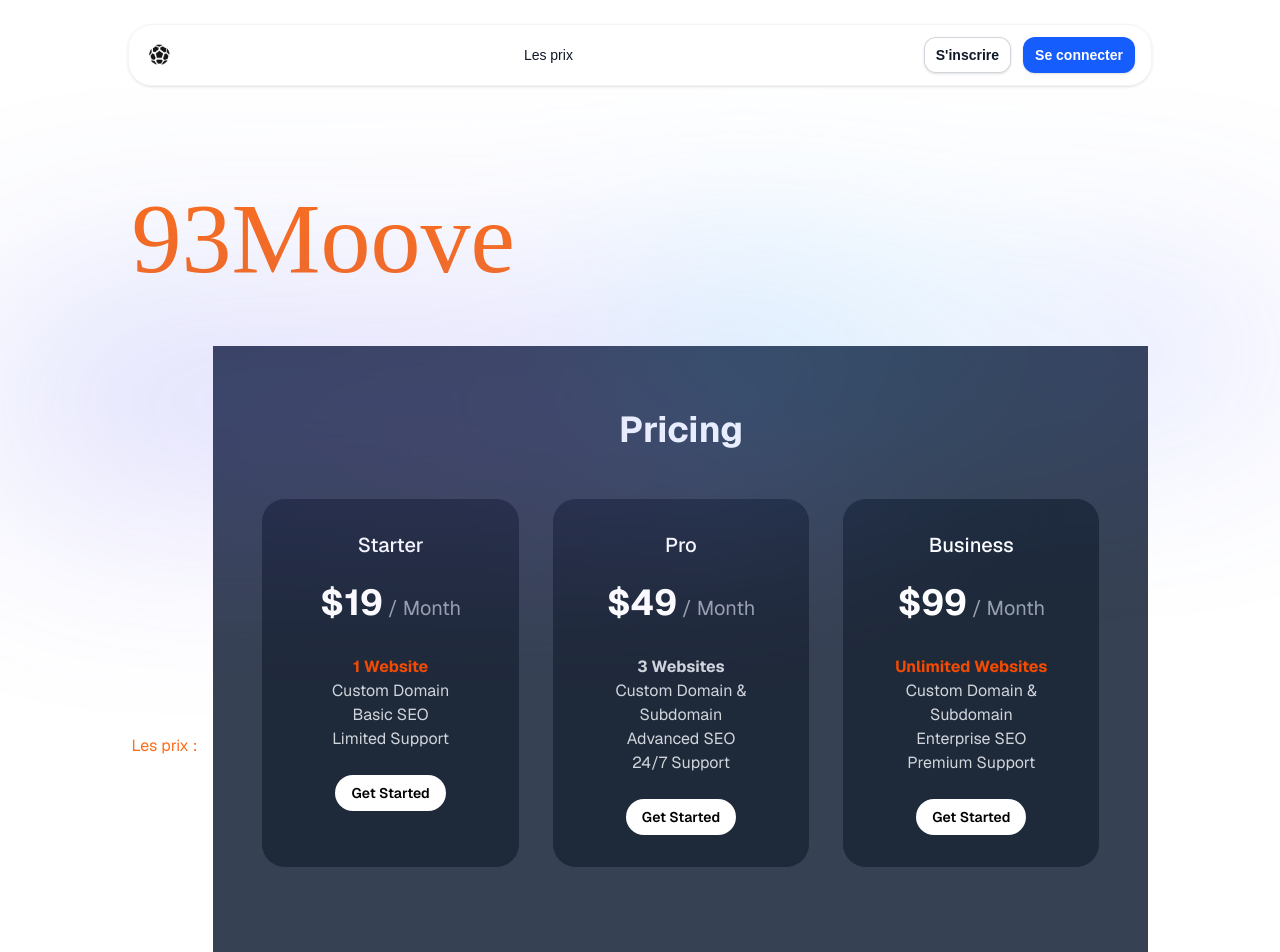
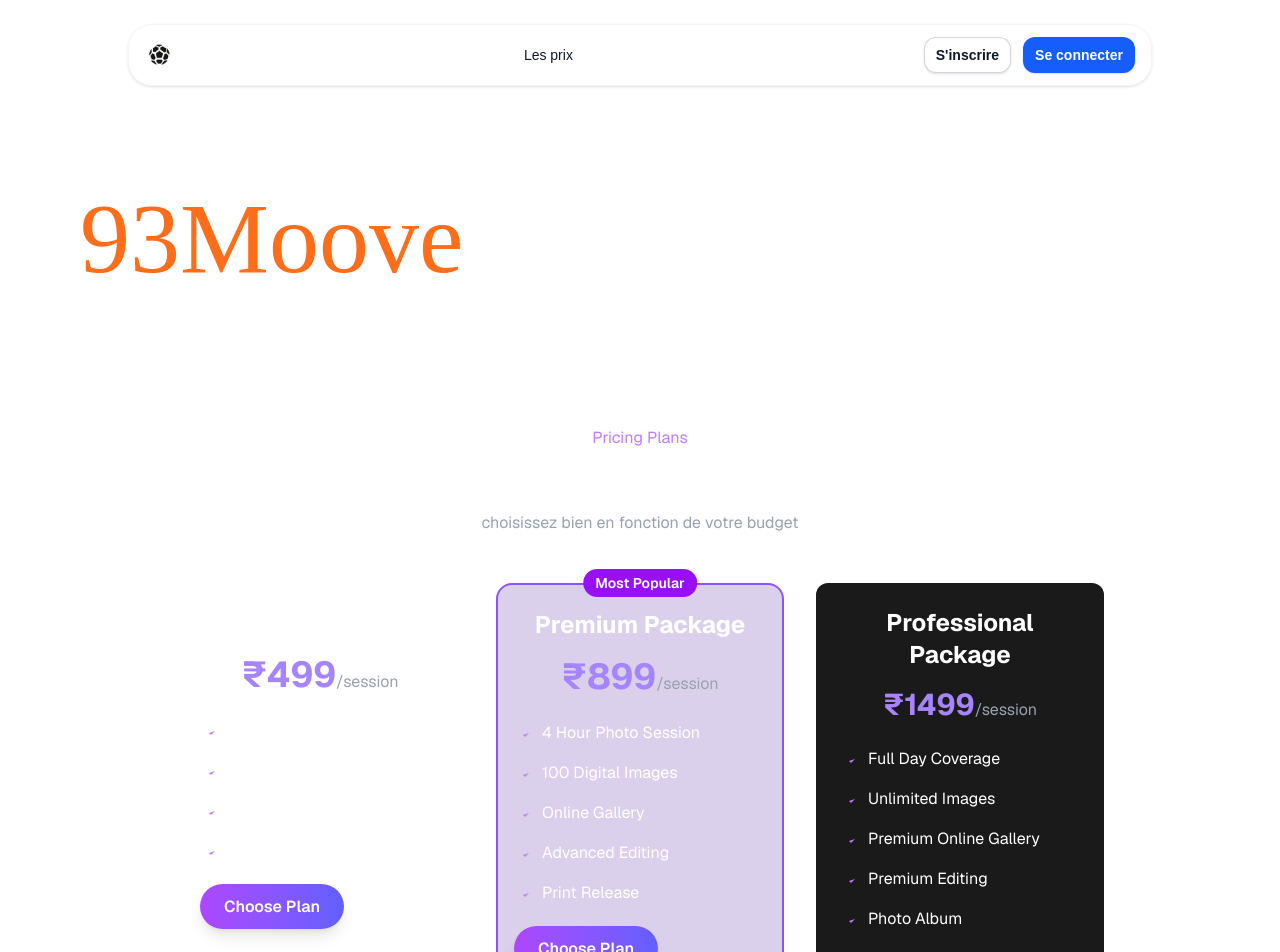
Before and after one commit to ChVrles14/93Moove, a Next.js app: page /prix in a window 1280 px wide. Shown: the top 952 px of the page. Built offline with nearby package versions, Linux system fonts and the light colour scheme.

Commit message:
tout update

```diff
--- a/src/app/prix/page.tsx
+++ b/src/app/prix/page.tsx
@@ -7,76 +7,208 @@ export default function Home() {
                 <h1>93Moove</h1>
 
 
-                <div className="flex gap-4 items-center flex-col sm:flex-row">
-                    <p>Les prix :</p>
+                <div id="pricing" className="py-20 md:px-20 lg:px-20">
+                    <div className="container mx-auto px-4">
+                        <div className="mb-12 text-center">
+                            <h3 className="text-purple-400" data-aos="fade-down">Pricing Plans</h3>
+                            <h2 className="text-white text-[30px] font-bold" data-aos="fade-down">
+                                Choose Your Perfect Package
+                            </h2>
+                            <p className="mx-auto mt-4 max-w-2xl text-gray-400" data-aos="fade-down">
+                                choisissez bien en fonction de votre budget
+                            </p>
+                        </div>
 
-                    <div className="bg-gray-700 px-4 py-16 min-h-screen">
-                        <div aria-hidden="true"
-                             className="absolute inset-0 h-max w-full m-auto grid grid-cols-2 -space-x-52 opacity-20">
-                            <div className="blur-[106px] h-56 bg-gradient-to-br to-purple-400 from-blue-700"></div>
-                            <div className="blur-[106px] h-32 bg-gradient-to-r from-cyan-400 to-indigo-600"></div>
-                        </div>
-                        <div className="max-w-7xl mx-auto px-6 md:px-12 xl:px-6">
-                            <div className="mb-10 space-y-4 px-6 md:px-0">
-                                <h2 className="text-center text-2xl font-bold text-white sm:text-3xl md:text-4xl">Pricing</h2>
-                            </div>
-                            <div className="flex flex-col sm:flex-row justify-center gap-4">
-                                <div
-                                    className="flex flex-col items-center aspect-auto p-4 sm:p-8 border rounded-3xl bg-gray-800 border-gray-700 shadow-gray-600/10 shadow-none m-2 flex-1 max-w-md">
-                                    <h2 className="text-lg sm:text-xl font-medium text-white mb-2">Starter</h2>
-                                    <p className="text-lg sm:text-xl text-center mb-8 mt-4 text-gray-400">
-                                        <span className="text-3xl sm:text-4xl font-bold text-white">$19</span> / Month
-                                    </p>
-                                    <ul className="list-none list-inside mb-6 text-center text-gray-300">
-                                        <li className="font-bold text-orange-600">1 Website</li>
-                                        <li>Custom Domain</li>
-                                        <li>Basic SEO</li>
-                                        <li>Limited Support</li>
+                        <div className="grid gap-8 md:grid-cols-2 lg:grid-cols-3">
+
+                            <div className="relative bg-[#FFFFFF] border-gray-800 p-6 rounded-xl">
+                                <div className="text-center">
+                                    <h3 className="text-2xl font-bold text-white">
+                                        Basic Package
+                                    </h3>
+                                    <div className="mt-4 text-center">
+            <span className="text-4xl text-violet-400 font-bold">
+              &#8377;499
+            </span>
+                                        <span className="text-gray-400">/session</span>
+                                    </div>
+                                </div>
+                                <div className="mt-6">
+                                    <ul className="mb-8 space-y-4">
+                                        <li className="flex items-center">
+                                            <svg className="mr-2 h-5 w-5 text-purple-400"
+                                                 xmlns="http://www.w3.org/2000/svg" viewBox="0 0 20 20"
+                                                 fill="currentColor" aria-hidden="true">
+                                                <path d="M9 12l2 2 4-4"></path>
+                                            </svg>
+                                            <span className="text-white">2 Hour Photo Session</span>
+                                        </li>
+                                        <li className="flex items-center">
+                                            <svg className="mr-2 h-5 w-5 text-purple-400"
+                                                 xmlns="http://www.w3.org/2000/svg" viewBox="0 0 20 20"
+                                                 fill="currentColor" aria-hidden="true">
+                                                <path d="M9 12l2 2 4-4"></path>
+                                            </svg>
+                                            <span className="text-white">50 Digital Images</span>
+                                        </li>
+                                        <li className="flex items-center">
+                                            <svg className="mr-2 h-5 w-5 text-purple-400"
+                                                 xmlns="http://www.w3.org/2000/svg" viewBox="0 0 20 20"
+                                                 fill="currentColor" aria-hidden="true">
+                                                <path d="M9 12l2 2 4-4"></path>
+                                            </svg>
+                                            <span className="text-white">Online Gallery</span>
+                                        </li>
+                                        <li className="flex items-center">
+                                            <svg className="mr-2 h-5 w-5 text-purple-400"
+                                                 xmlns="http://www.w3.org/2000/svg" viewBox="0 0 20 20"
+                                                 fill="currentColor" aria-hidden="true">
+                                                <path d="M9 12l2 2 4-4"></path>
+                                            </svg>
+                                            <span className="text-white">Basic Editing</span>
+                                        </li>
                                     </ul>
-                                    <a target="_blank" rel="noopener noreferrer"
-                                       className="lemonsqueezy-button relative flex h-9 w-full items-center justify-center px-4 before:absolute before:inset-0 before:rounded-full before:bg-white before:transition before:duration-300 hover:before:scale-105 active:duration-75 active:before:scale-95 sm:w-max"
-                                       href="https://example.com/starter-plan"><span
-                                        className="relative text-sm font-semibold text-black">Get Started</span></a>
-                                </div>
-                                <div
-                                    className="flex flex-col items-center aspect-auto p-4 sm:p-8 border rounded-3xl bg-gray-800 border-gray-700 shadow-gray-600/10 shadow-none m-2 flex-1 max-w-md">
-                                    <h2 className="text-lg sm:text-xl font-medium text-white mb-2">Pro</h2>
-                                    <p className="text-lg sm:text-xl text-center mb-8 mt-4 text-gray-400">
-                                        <span className="text-3xl sm:text-4xl font-bold text-white">$49</span> / Month
-                                    </p>
-                                    <ul className="list-none list-inside mb-6 text-center text-gray-300">
-                                        <li className="font-bold text-orange-599">3 Websites</li>
-                                        <li>Custom Domain &amp; Subdomain</li>
-                                        <li>Advanced SEO</li>
-                                        <li>24/7 Support</li>
-                                    </ul>
-                                    <a target="_blank" rel="noopener noreferrer"
-                                       className="lemonsqueezy-button relative flex h-9 w-full items-center justify-center px-4 before:absolute before:inset-0 before:rounded-full before:bg-white before:transition before:duration-300 hover:before:scale-105 active:duration-75 active:before:scale-95 sm:w-max"
-                                       href="https://example.com/pro-plan"><span
-                                        className="relative text-sm font-semibold text-black">Get Started</span></a>
-                                </div>
-                                <div
-                                    className="flex flex-col items-center aspect-auto p-4 sm:p-8 border rounded-3xl bg-gray-800 border-gray-700 shadow-gray-600/10 shadow-none m-2 flex-1 max-w-md">
-                                    <h2 className="text-lg sm:text-xl font-medium text-white mb-2">Business</h2>
-                                    <p className="text-lg sm:text-xl text-center mb-8 mt-4 text-gray-400">
-                                        <span className="text-3xl sm:text-4xl font-bold text-white">$99</span> / Month
-                                    </p>
-                                    <ul className="list-none list-inside mb-6 text-center text-gray-300">
-                                        <li className="font-bold text-orange-600">Unlimited Websites</li>
-                                        <li>Custom Domain &amp; Subdomain</li>
-                                        <li>Enterprise SEO</li>
-                                        <li>Premium Support</li>
-                                    </ul>
-                                    <a target="_blank" rel="noopener noreferrer"
-                                       className="lemonsqueezy-button relative flex h-9 w-full items-center justify-center px-4 before:absolute before:inset-0 before:rounded-full before:bg-white before:transition before:duration-300 hover:before:scale-105 active:duration-75 active:before:scale-95 sm:w-max"
-                                       href   ="https://example.com/business-plan"><span
-                                        className="relative text-sm font-semibold text-black">Get Started</span></a>
+                                    <span
+                                        className="cursor-pointer w-full py-3 px-6 text-center text-white font-semibold rounded-full bg-gradient-to-r from-purple-500 to-indigo-500 shadow-lg hover:from-purple-600 hover:to-indigo-600 transition duration-300 ease-in-out transform hover:scale-105"
+                                    >
+            Choose Plan
+          </span>
                                 </div>
                             </div>
+
+                            <div
+                                className="relative bg-violet-900/20 backdrop-blur-lg rounded-2xl border-2 border-violet-500 hover:transform hover:-translate-y-2 transition-all duration-300">
+                                <div
+                                    className="absolute -top-4 left-1/2 -translate-x-1/2 rounded-full bg-purple-600 px-3 py-1 text-white text-sm font-semibold">
+                                    Most Popular
+                                </div>
+                                <div className="text-center p-6">
+                                    <h3 className="text-2xl font-bold text-white">
+                                        Premium Package
+                                    </h3>
+                                    <div className="mt-4 text-center">
+            <span className="text-4xl text-violet-400 font-bold">
+              &#8377;899
+            </span>
+                                        <span className="text-gray-400">/session</span>
+                                    </div>
+                                </div>
+                                <div className="px-4 pb-8">
+                                    <ul className="mb-8 space-y-4">
+                                        <li className="flex items-center">
+                                            <svg className="mr-2 h-5 w-5 text-purple-400"
+                                                 xmlns="http://www.w3.org/2000/svg" viewBox="0 0 20 20"
+                                                 fill="currentColor" aria-hidden="true">
+                                                <path d="M9 12l2 2 4-4"></path>
+                                            </svg>
+                                            <span className="text-white">4 Hour Photo Session</span>
+                                        </li>
+                                        <li className="flex items-center">
+                                            <svg className="mr-2 h-5 w-5 text-purple-400"
+                                                 xmlns="http://www.w3.org/2000/svg" viewBox="0 0 20 20"
+                                                 fill="currentColor" aria-hidden="true">
+                                                <path d="M9 12l2 2 4-4"></path>
+                                            </svg>
+                                            <span className="text-white">100 Digital Images</span>
+                                        </li>
+                                        <li className="flex items-center">
+                                            <svg className="mr-2 h-5 w-5 text-purple-400"
+                                                 xmlns="http://www.w3.org/2000/svg" viewBox="0 0 20 20"
+                                                 fill="currentColor" aria-hidden="true">
+                                                <path d="M9 12l2 2 4-4"></path>
+                                            </svg>
+                                            <span className="text-white">Online Gallery</span>
+                                        </li>
+                                        <li className="flex items-center">
+                                            <svg className="mr-2 h-5 w-5 text-purple-400"
+                                                 xmlns="http://www.w3.org/2000/svg" viewBox="0 0 20 20"
+                                                 fill="currentColor" aria-hidden="true">
+                                                <path d="M9 12l2 2 4-4"></path>
+                                            </svg>
+                                            <span className="text-white">Advanced Editing</span>
+                                        </li>
+                                        <li className="flex items-center">
+                                            <svg className="mr-2 h-5 w-5 text-purple-400"
+                                                 xmlns="http://www.w3.org/2000/svg" viewBox="0 0 20 20"
+                                                 fill="currentColor" aria-hidden="true">
+                                                <path d="M9 12l2 2 4-4"></path>
+                                            </svg>
+                                            <span className="text-white">Print Release</span>
+                                        </li>
+                                    </ul>
+                                    <span
+                                        className="cursor-pointer w-full py-3 px-6 text-center text-white font-semibold rounded-full bg-gradient-to-r from-purple-500 to-indigo-500 shadow-lg hover:from-purple-600 hover:to-indigo-600 transition duration-300 ease-in-out transform hover:scale-105"
+                                    >
+            Choose Plan
+          </span>
+                                </div>
+                            </div>
+
+                            <div className="relative bg-[#1A1A1A] border-gray-800 p-6 rounded-xl">
+                                <div className="text-center">
+                                    <h3 className="text-2xl font-bold text-white">
+                                        Professional Package
+                                    </h3>
+                                    <div className="mt-4 text-center">
+            <span className="text-3xl text-violet-400 font-bold">
+              &#8377;1499
+            </span>
+                                        <span className="text-gray-400">/session</span>
+                                    </div>
+                                </div>
+                                <div className="mt-6">
+                                    <ul className="mb-8 space-y-4">
+                                        <li className="flex items-center">
+                                            <svg className="mr-2 h-5 w-5 text-purple-400"
+                                                 xmlns="http://www.w3.org/2000/svg" viewBox="0 0 20 20"
+                                                 fill="currentColor" aria-hidden="true">
+                                                <path d="M9 12l2 2 4-4"></path>
+                                            </svg>
+                                            <span className="text-white">Full Day Coverage</span>
+                                        </li>
+                                        <li className="flex items-center">
+                                            <svg className="mr-2 h-5 w-5 text-purple-400"
+                                                 xmlns="http://www.w3.org/2000/svg" viewBox="0 0 20 20"
+                                                 fill="currentColor" aria-hidden="true">
+                                                <path d="M9 12l2 2 4-4"></path>
+                                            </svg>
+                                            <span className="text-white">Unlimited Images</span>
+                                        </li>
+                                        <li className="flex items-center">
+                                            <svg className="mr-2 h-5 w-5 text-purple-400"
+                                                 xmlns="http://www.w3.org/2000/svg" viewBox="0 0 20 20"
+                                                 fill="currentColor" aria-hidden="true">
+                                                <path d="M9 12l2 2 4-4"></path>
+                                            </svg>
+                                            <span className="text-white">Premium Online Gallery</span>
+                                        </li>
+                                        <li className="flex items-center">
+                                            <svg className="mr-2 h-5 w-5 text-purple-400"
+                                                 xmlns="http://www.w3.org/2000/svg" viewBox="0 0 20 20"
+                                                 fill="currentColor" aria-hidden="true">
+                                                <path d="M9 12l2 2 4-4"></path>
+                                            </svg>
+                                            <span className="text-white">Premium Editing</span>
+                                        </li>
+                                        <li className="flex items-center">
+                                            <svg className="mr-2 h-5 w-5 text-purple-400"
+                                                 xmlns="http://www.w3.org/2000/svg" viewBox="0 0 20 20"
+                                                 fill="currentColor" aria-hidden="true">
+                                                <path d="M9 12l2 2 4-4"></path>
+                                            </svg>
+                                            <span className="text-white">Photo Album</span>
+                                        </li>
+                                    </ul>
+                                    <span
+                                        className="cursor-pointer w-full py-3 px-6 text-center text-white font-semibold rounded-full bg-gradient-to-r from-purple-500 to-indigo-500 shadow-lg hover:from-purple-600 hover:to-indigo-600 transition duration-300 ease-in-out transform hover:scale-105"
+                                    >
+            Choose Plan
+          </span>
+                                </div>
+                            </div>
+
                         </div>
                     </div>
-
-
                 </div>
                 < Image
                     aria-hidden
```
